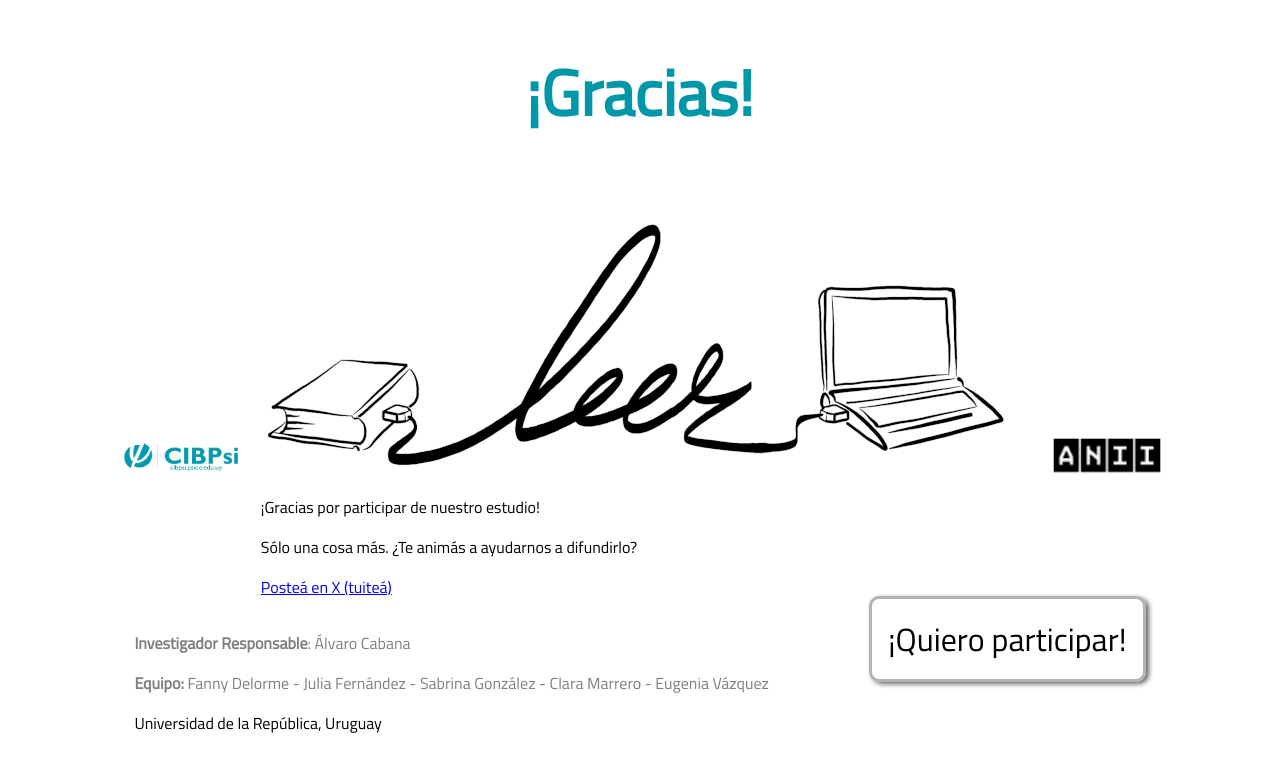
After one commit to almadana/simExp, a Flask app: page /gracias in a window 1280 px wide. The commit adds this page. Shown: the top 772 px of the page. Run offline with Flask 3, Linux system fonts and the light colour scheme; parts of the project's set-up code (start-up, migrations or seed data) failed here and were passed over; some libraries are stand-ins or nearby versions.

Commit message:
requirements.txt and final touches to text

```diff
--- a/static/css/style.css
+++ b/static/css/style.css
@@ -98,7 +98,7 @@ input[type="range"]::-moz-range-thumb {
 
 @font-face {
   font-family: comfortaa;
-  src: url(../font/comfortaa/Comfortaa-Regular.ttf);
+  src: url(../font/titillium/TitilliumWeb-Regular.ttf);
   font-weight: normal;
   font-style: normal;
 }
--- a/templates/index/index.html
+++ b/templates/index/index.html
@@ -3,10 +3,11 @@
 <head>
     <meta charset="UTF-8" />
     <meta name="viewport" content="width=device-width" />
-    <meta property="og:image" content="http://digital.psico.edu.uy/lectura/resultados/leer.png" />
+    <meta property="og:image" content="http://digital.psico.edu.uy/semantica/og_big.png" />
     <title>Estudio de similitud semántica </title>
     <link rel="shortcut icon" href="static/img/favicon.ico" type="image/x-icon">
     <link rel="stylesheet" href="static/css/style.css" type="text/css" media="screen" title="no title" charset="utf-8">
+    <link rel="canonical" href="http://digital.psico.edu.uy/semantica">
 </head>
 <body>
     <header>
@@ -15,7 +16,7 @@
       </h1>
         <div class="logos">
         <img src="static/img/logo_cibpsi.png" alt="logo del cibpsi" width="10%"/>
-        <img src="static/img/main_logo.svg" alt="logo del proyecto"/>
+        <img src="static/img/main_logo.svg" alt="logo del proyecto" width="25%"/>
         <img src="static/img/logo_anii.png" alt="logo de la anii"/>
       </div>
     </header>
--- a/templates/index/intro.html
+++ b/templates/index/intro.html
@@ -20,10 +20,10 @@
  </ul>
   </div>
   Ponete cómoda/o y disfrutá.
-  <div>
 
-      </div>
+       <a class="button medium" href="sociodemo">Comenzar</a>
+
       </main>
-              <a class="button medium" href="sociodemo">Comenzar</a>
+
   </body>
 </html>
--- /dev/null
+++ b/templates/info/gracias.html
@@ -0,0 +1,65 @@
+<!DOCTYPE html>
+<html>
+<head>
+    <meta charset="UTF-8" />
+    <meta name="viewport" content="width=device-width" />
+    <meta property="og:image" content="http://digital.psico.edu.uy/semantica/og_big.png" />
+    <title>Estudio de similitud semántica </title>
+    <link rel="shortcut icon" href="static/img/favicon.ico" type="image/x-icon">
+    <link rel="stylesheet" href="static/css/style.css" type="text/css" media="screen" title="no title" charset="utf-8">
+    <link rel="canonical" href="http://digital.psico.edu.uy/semantica">
+
+</head>
+<body>
+    <header>
+      <h1>
+        ¡Gracias!
+      </h1>
+        <div class="logos">
+        <img src="static/img/logo_cibpsi.png" alt="logo del cibpsi" width="10%"/>
+        <img src="static/img/logo_leer.png" alt="logo del proyecto"/>
+        <img src="static/img/logo_anii.png" alt="logo de la anii"/>
+      </div>
+    </header>
+    <main>
+      <p>¡Gracias por participar de nuestro estudio!</p>
+      <p>Sólo una cosa más. ¿Te animás a ayudarnos a difundirlo?</p>
+      <div class = "social-buttons">
+
+          <div class="fb-share-button"
+            data-href="digital.psico.edu.uy/semantica"
+            data-layout="button_count">
+          </div>
+
+        <a class="twitter-share-button"
+          href="https://twitter.com/intent/tweet?text=Participé%20de%20este%20estudio%20sobre%20el%20significado%20de%20las%20palabras%20y%20me%20divertí%20mucho.%20Hacelo%20vos%20también!%20@lexicon_uy%20@psicoudelaruy"
+          data-size="large">Posteá en X (tuiteá)</a>
+
+        </div>
+    </main>
+    <footer>
+      <div class="credits">
+        <div class="autores">
+          <p><b>Investigador Responsable</b>: Álvaro Cabana</p>
+          <p><b>Equipo:</b> Fanny Delorme - Julia Fernández - Sabrina González - Clara Marrero - Eugenia Vázquez </p>
+        </div>
+        <div class="institucion">
+          Universidad de la República, Uruguay
+        </div>
+      </div>
+      <div>
+        <a class="button quiero_participar" href="info">¡Quiero participar!</a>
+      </div>
+    </footer>
+    <!-- Load Facebook SDK for JavaScript -->
+    <div id="fb-root"></div>
+    <script>(function(d, s, id) {
+    var js, fjs = d.getElementsByTagName(s)[0];
+    if (d.getElementById(id)) return;
+    js = d.createElement(s); js.id = id;
+    js.src = "https://connect.facebook.net/en_US/sdk.js#xfbml=1&version=v3.0";
+    fjs.parentNode.insertBefore(js, fjs);
+    }(document, 'script', 'facebook-jssdk'));</script>
+
+</body>
+</html>
--- a/templates/info/info.html
+++ b/templates/info/info.html
@@ -11,11 +11,11 @@
 <body>
     <header>
       <h1>
-        Información sobr el estudio
+        Información sobre el estudio
       </h1>
         <div class="logos">
         <img src="static/img/logo_cibpsi.png" alt="logo del cibpsi" width="10%"/>
-        <img src="static/img/main_logo.svg" alt="logo del proyecto"/>
+        <img src="static/img/main_logo.svg" alt="logo del proyecto" width="25%"/>
         <img src="static/img/logo_anii.png" alt="logo de la anii"/>
       </div>
     </header>
--- a/templates/sociodemo/sociodemo.html
+++ b/templates/sociodemo/sociodemo.html
@@ -16,7 +16,7 @@
       <h1>
         Formulario sociodemográfico
       </h1>
-      <p>Contesta las siguientes preguntas y selecciona las opciones que se acerquen más a tu situación.</p>
+      <p style="text-align: center">Contesta las siguientes preguntas y selecciona las opciones que se acerquen más a tu situación.</p>
     </header>
     <main>
     <form action="{{ url_for('sociodemo') }}" method="post">
```
Also changed, not shown: requirements.txt (added, +13 -0 lines), templates/info/consentimiento.html (+5 -2 lines), templates/info/graicas.html (deleted, +0 -61 lines), static/font/titillium/TitilliumWeb-Regular.ttf (added).
